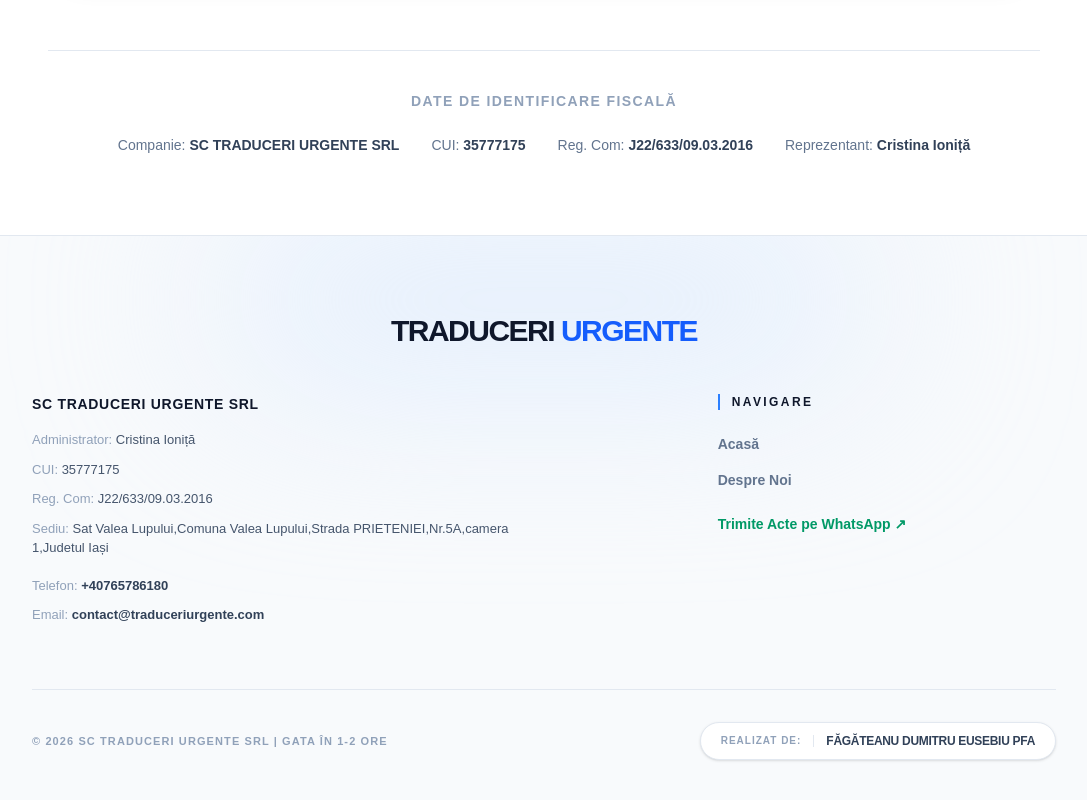
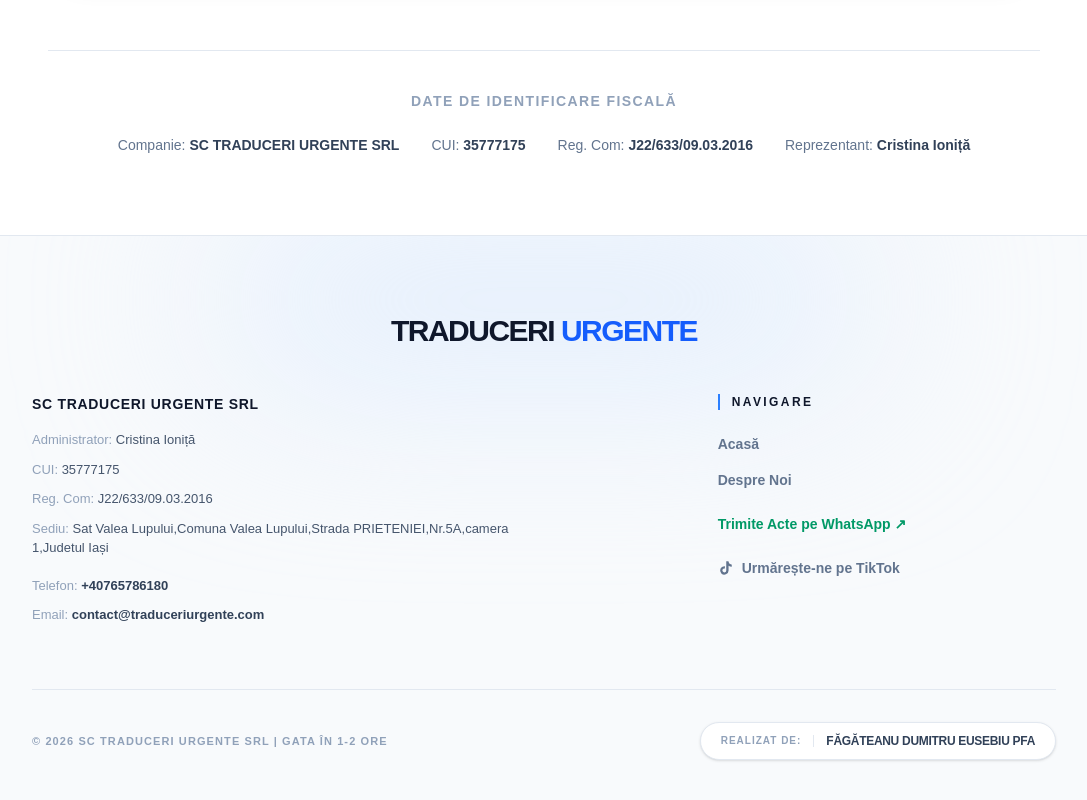
Before and after one commit to Eusebiu05/traduceri-urgente-landing, a Next.js app: page /about in a window 1280 px wide. Shown: the part 1824-2624 px from the top of the page, without its empty margins (96-1183 px from the left). Built offline with nearby package versions, Linux system fonts and the light colour scheme.

Commit message:
feat(footer): add TikTok social link and icon

```diff
--- a/src/components/Footer.tsx
+++ b/src/components/Footer.tsx
@@ -62,6 +62,19 @@
                   >
                     Trimite Acte pe WhatsApp ↗
                   </a>
+                  {/* ADĂUGAT: Buton TikTok */}
+                  <a
+                    href="https://www.tiktok.com/@traduceri.urgente"
+                    target="_blank"
+                    rel="noopener noreferrer"
+                    className="text-slate-500 hover:text-slate-900 hover:translate-x-1 transition-all flex items-center gap-2 pt-2"
+                  >
+                    <svg viewBox="0 0 24 24" fill="currentColor" className="w-4 h-4">
+                      <path d="M19.59 6.69a4.83 4.83 0 0 1-3.77-4.25V2h-3.45v13.67a2.89 2.89 0 0 1-5.2 1.74 2.89 2.89 0 0 1 2.31-4.64 2.93 2.93 0 0 1 .88.13V9.4a6.84 6.84 0 0 0-1-.05A6.33 6.33 0 0 0 5 20.1a6.34 6.34 0 0 0 10.86-4.43v-7a8.16 8.16 0 0 0 4.77 1.52v-3.4a4.85 4.85 0 0 1-1-.1z"/>
+                    </svg>
+                    Urmărește-ne pe TikTok
+                  </a>
+
                 </nav>
               </div>
 
@@ -116,6 +129,18 @@
               >
                 Trimite Acte pe WhatsApp
               </a>
+              {/* ADĂUGAT: Buton TikTok */}
+                  <a
+                    href="https://www.tiktok.com/@traduceri.urgente"
+                    target="_blank"
+                    rel="noopener noreferrer"
+                    className="text-slate-500 hover:text-slate-900 hover:translate-x-1 transition-all flex items-center gap-2 pt-2"
+                  >
+                    <svg viewBox="0 0 24 24" fill="currentColor" className="w-4 h-4">
+                      <path d="M19.59 6.69a4.83 4.83 0 0 1-3.77-4.25V2h-3.45v13.67a2.89 2.89 0 0 1-5.2 1.74 2.89 2.89 0 0 1 2.31-4.64 2.93 2.93 0 0 1 .88.13V9.4a6.84 6.84 0 0 0-1-.05A6.33 6.33 0 0 0 5 20.1a6.34 6.34 0 0 0 10.86-4.43v-7a8.16 8.16 0 0 0 4.77 1.52v-3.4a4.85 4.85 0 0 1-1-.1z"/>
+                    </svg>
+                    Urmărește-ne pe TikTok
+                  </a>
             </nav>
           </div>
 
```
